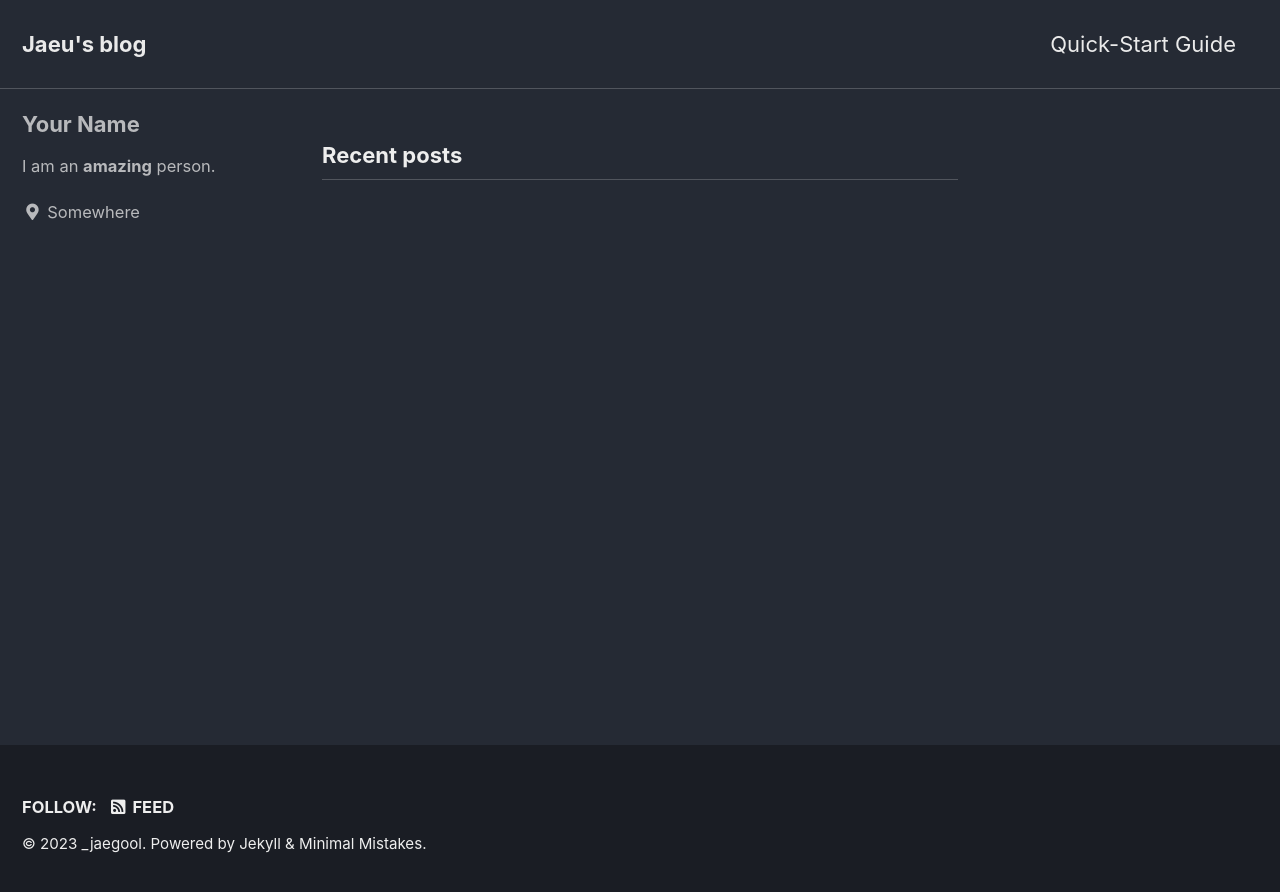
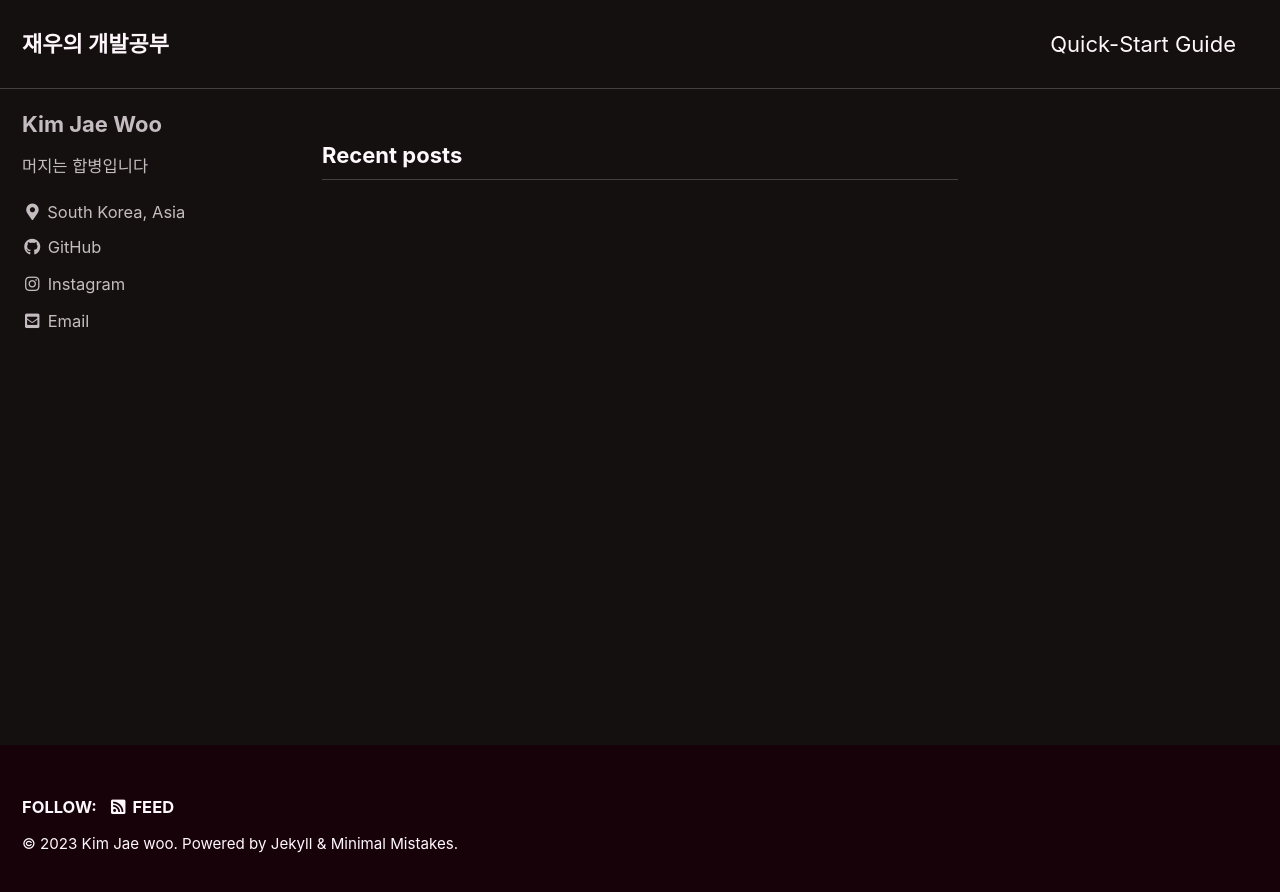
Before and after one commit to jaeg00l/jaeg00l.github.io, a Jekyll site: the page built from index.html, in a window 1280 px wide. Shown: the top 892 px of the page. Built offline with Jekyll 4.4.1, drawn with Linux system fonts in a browser that asks for light colours; cached includes are drawn as plain includes; the list of posts is cut into pages by our own code.

Commit message:
Update _config.yml

```diff
--- a/_config.yml
+++ b/_config.yml
@@ -12,15 +12,15 @@
 
 # theme                  : "minimal-mistakes-jekyll"
 # remote_theme           : "mmistakes/minimal-mistakes"
-minimal_mistakes_skin    : "dark" # "air", "aqua", "contrast", "dark", "dirt", "neon", "mint", "plum", "sunrise"
+minimal_mistakes_skin    : "neon" # "air", "aqua", "contrast", "dark", "dirt", "neon", "mint", "plum", "sunrise"
 
 # Site Settings
 locale                   : "en-US"
-title                    : "Jaeu's blog"
+title                    : "재우의 개발공부"
 title_separator          : "-"
 subtitle                 : # site tagline that appears below site title in masthead
-name                     : "_jaegool"
-description              : "머지는 합병입니다."
+name                     : "Kim Jae woo"
+description              : "개인 블로그"
 url                      : "https://jaeg00l.github.io"
 baseurl                  : # the subpath of your site, e.g. "/blog"
 repository               : # GitHub username/repo-name e.g. "mmistakes/minimal-mistakes"
@@ -39,9 +39,9 @@ comments:
     # https://developers.facebook.com/docs/plugins/comments
     appid                :
     num_posts            : 5 # (default)
-    colorscheme          : "dark" # (default), "dark"
+    colorscheme          : # "dark" (default), "dark"
   utterances:
-    theme                : "github-dark" # (default), "github-dark"
+    theme                : # "github-dark" # (default), "github-dark"
     issue_term           : # "pathname" (default)
   giscus:
     repo_id              : # Shown during giscus setup at https://giscus.app
@@ -49,7 +49,7 @@ comments:
     category_id          : # Shown during giscus setup at https://giscus.app
     discussion_term      : # "pathname" (default), "url", "title", "og:title"
     reactions_enabled    : # '1' for enabled (default), '0' for disabled
-    theme                : "dark" # (default), "dark", "dark_dimmed", "transparent_dark", "preferred_color_scheme"
+    theme                : # "dark" # (default), "dark", "dark_dimmed", "transparent_dark", "preferred_color_scheme"
   staticman:
     branch               : # "master"
     endpoint             : # "https://{your Staticman v3 API}/v3/entry/github/"
@@ -104,11 +104,11 @@ analytics:
 
 # Site Author
 author:
-  name             : "Your Name"
+  name             : "Kim Jae Woo"
   avatar           : # path of avatar image, e.g. "/assets/images/bio-photo.jpg"
-  bio              : "I am an **amazing** person."
-  location         : "Somewhere"
-  email            :
+  bio              : "머지는 합병입니다"
+  location         : "South Korea, Asia"
+  email            : "jw077023@gmail.com"
   links:
     - label: "Email"
       icon: "fas fa-fw fa-envelope-square"
@@ -124,10 +124,10 @@ author:
       # url: "https://facebook.com/"
     - label: "GitHub"
       icon: "fab fa-fw fa-github"
-      # url: "https://github.com/"
+      url: "https://github.com/jaeg00l/"
     - label: "Instagram"
       icon: "fab fa-fw fa-instagram"
-      # url: "https://instagram.com/"
+      url: "https://instagram.com/_jaegool/"
 
 # Site Footer
 footer:
```
